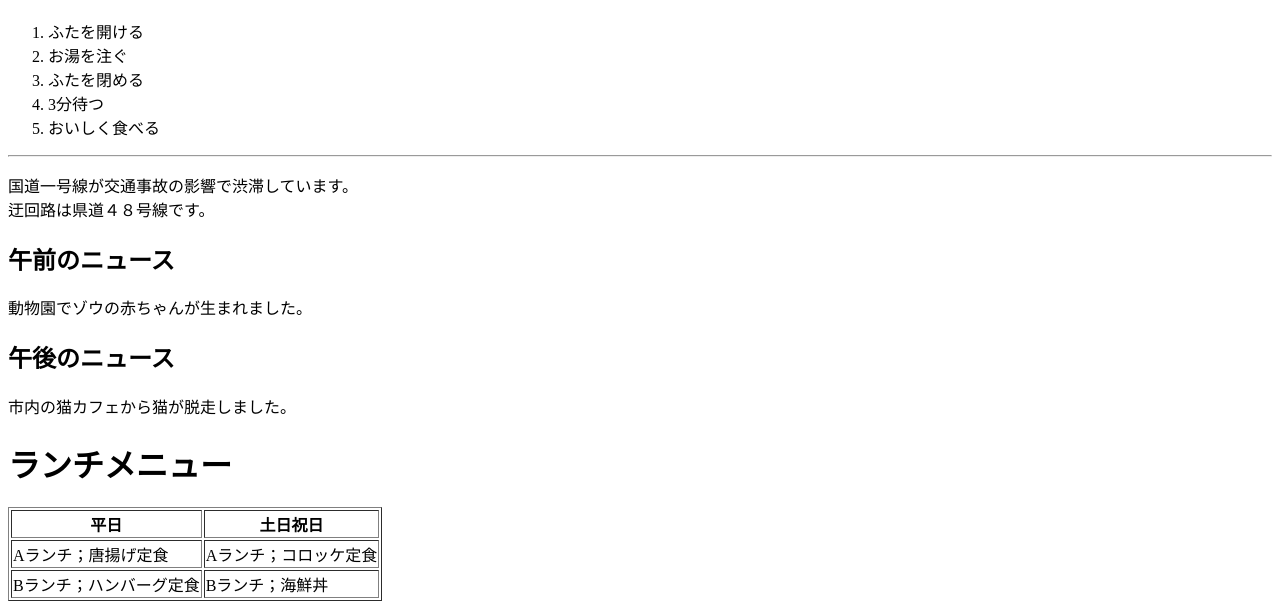
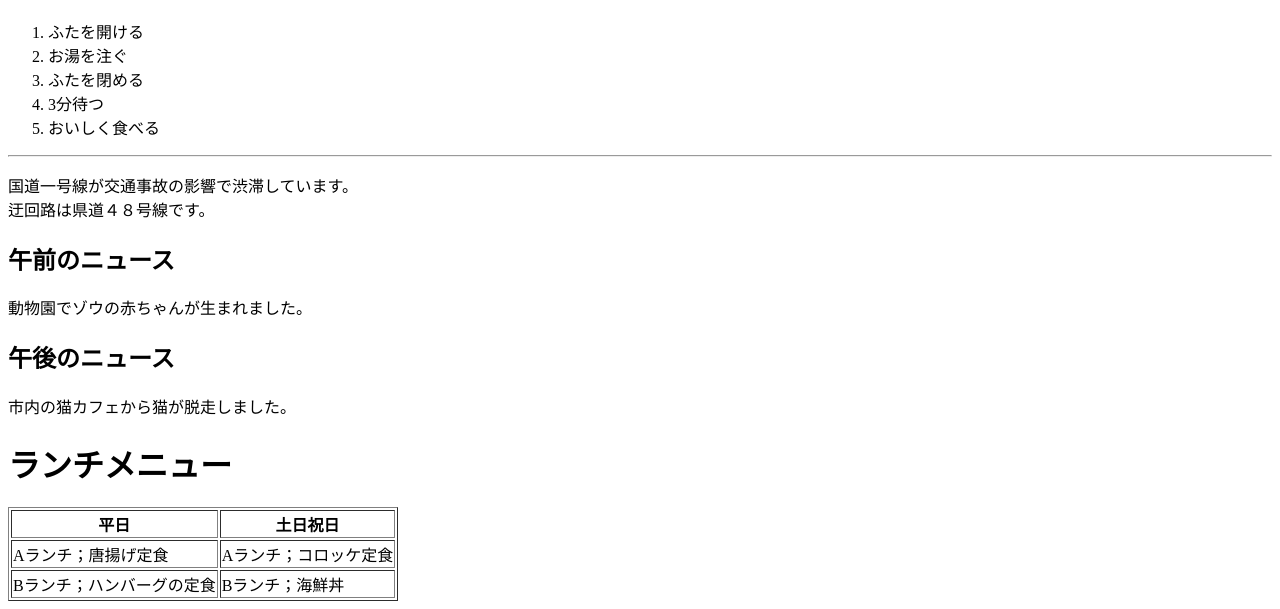
Before and after one commit to hayato683/html-css-basic-kadai, a plain HTML site: page kadai_005/index.html in a window 1280 px wide. Shown: the part 523-1132 px from the top of the page. Drawn offline with Linux system fonts and the light colour scheme.

Commit message:
ハンバーグ

```diff
--- a/kadai_005/index.html
+++ b/kadai_005/index.html
@@ -49,7 +49,7 @@
             <td>Aランチ；コロッケ定食</td>
         </tr>
         <tr>
-            <td>Bランチ；ハンバーグ定食</td>
+            <td>Bランチ；ハンバーグの定食</td>
             <td>Bランチ；海鮮丼</td>
         </tr>
     </table>
```
